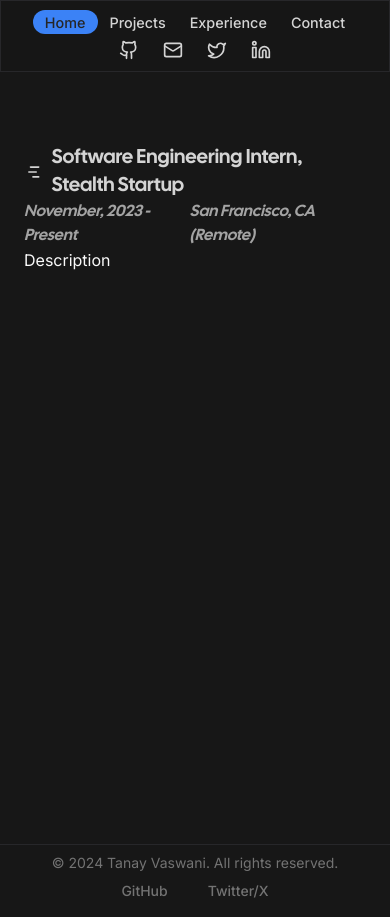
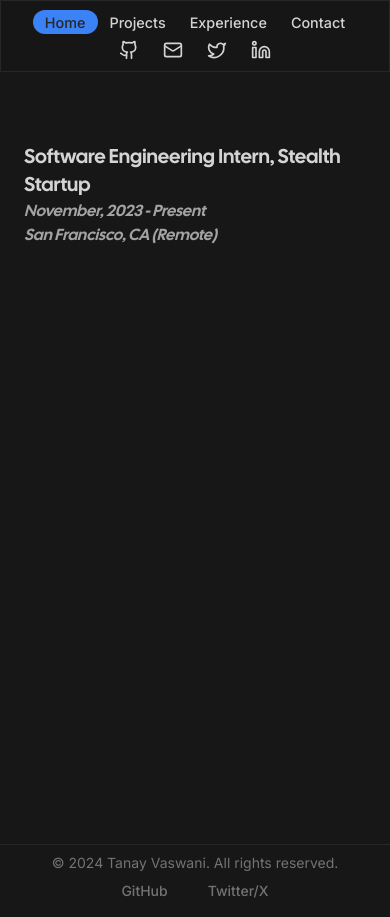
Before and after one commit to tanayvaswani/tanayvaswani-portfolio, a Next.js app: page /experience in a window 390 px wide. Built offline with nearby package versions, Linux system fonts and the light colour scheme.

Commit message:
feat: exp

```diff
--- a/components/experience/experience-section.tsx
+++ b/components/experience/experience-section.tsx
@@ -14,14 +14,14 @@ const ExperienceSection = () => {
         <div className="flex flex-col items-start justify-between w-full">
           <div className={cn("flex flex-col", headingFont.className)}>
             <h1 className="flex items-center text-xl md:text-2xl text-neutral-300">
-              <GanttChart className="mr-2" /> Software Engineering Intern,
-              Stealth Startup
+              <GanttChart className="mr-1 hidden md:block" /> Software
+              Engineering Intern, Stealth Startup
             </h1>
           </div>
 
           <div
             className={cn(
-              "flex items-center justify-between w-full md:px-6 px-0",
+              "flex flex-col md:flex-row items-start md:items-center justify-between w-full md:px-8 px-0",
               headingFont.className
             )}
           >
@@ -36,8 +36,8 @@ const ExperienceSection = () => {
         </div>
       </div>
 
-      <div>
-        <p>Description</p>
+      <div className="px-6">
+        <p>{}</p>
       </div>
     </div>
   );
```
